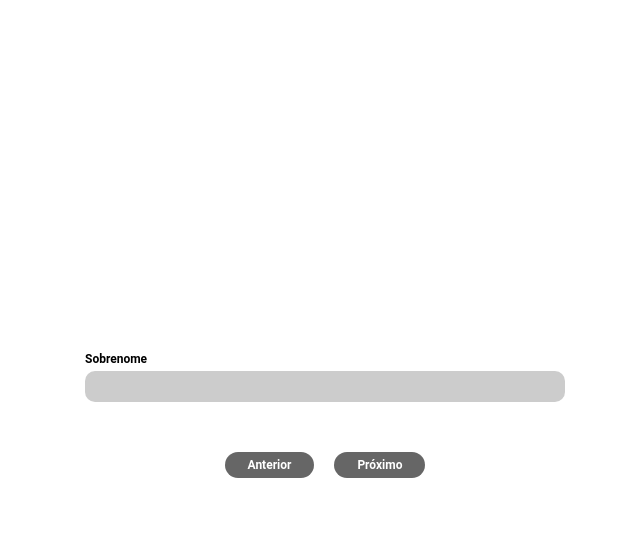
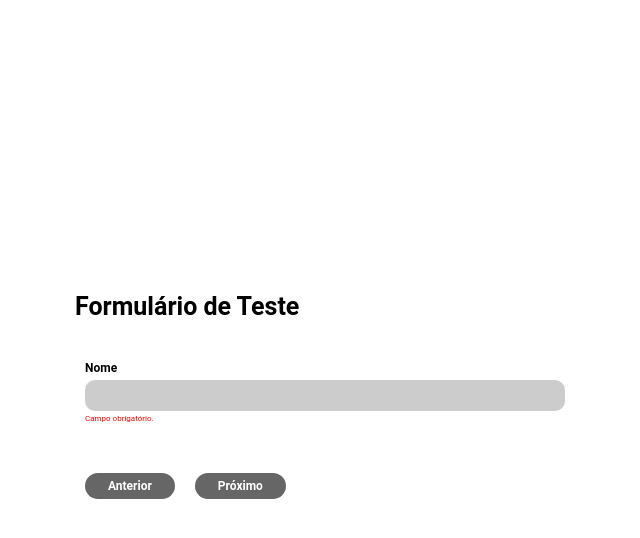
Before and after one commit to flavioms/form-step, a React (Create React App) app: page / in a window 1280 px wide. Both pictures are taken after a click on the button "Próximo". Shown: the top 538 px of the page, without its empty margins (315-955 px from the left). Built offline with nearby package versions, Linux system fonts and the light colour scheme.

Commit message:
feat: add formik

```diff
--- a/package.json
+++ b/package.json
@@ -6,6 +6,7 @@
     "@testing-library/jest-dom": "^5.11.4",
     "@testing-library/react": "^11.1.0",
     "@testing-library/user-event": "^12.1.10",
+    "formik": "^2.2.6",
     "framer-motion": "^3.2.2-rc.1",
     "polished": "^4.1.0",
     "react": "^17.0.1",
@@ -13,7 +14,8 @@
     "react-router-dom": "^5.2.0",
     "react-scripts": "4.0.1",
     "styled-components": "^5.2.1",
-    "web-vitals": "^0.2.4"
+    "web-vitals": "^0.2.4",
+    "yup": "^0.32.8"
   },
   "scripts": {
     "start": "react-scripts start",
--- a/src/components/Input/index.js
+++ b/src/components/Input/index.js
@@ -1,9 +1,18 @@
 import React from "react";
 import { string, func } from "prop-types";
 
-import { Container, Label, InputWrapper } from "./styles";
+import { Container, Label, InputWrapper, Error } from "./styles";
 
-const Input = ({ label, id, name, placeholder, value, onChange, ...props }) => {
+const Input = ({
+  label,
+  id,
+  name,
+  placeholder,
+  value,
+  onChange,
+  error,
+  ...props
+}) => {
   return (
     <Container>
       {label && <Label>{label}</Label>}
@@ -16,6 +25,7 @@ const Input = ({ label, id, name, placeholder, value, onChange, ...props }) => {
         onChange={onChange}
         {...props}
       />
+      {error && <Error>{error}</Error>}
     </Container>
   );
 };
@@ -24,6 +34,7 @@ Input.propTypes = {
   label: string,
   id: string,
   name: string,
+  error: string,
   placeholder: string,
   value: string,
   onChange: func,
@@ -33,6 +44,7 @@ Input.defaultProps = {
   label: "",
   id: "",
   name: "",
+  error: "",
   placeholder: "",
   value: "",
   onChange: () => {},
--- a/src/components/Input/styles.js
+++ b/src/components/Input/styles.js
@@ -37,3 +37,9 @@ export const InputWrapper = styled.input`
     border: 1px solid #666;
   }
 `;
+
+export const Error = styled.div`
+  font-size: 0.8rem;
+  color: red;
+  margin-top: 0.3rem;
+`;
--- a/src/pages/Home/components/Step1/index.js
+++ b/src/pages/Home/components/Step1/index.js
@@ -1,11 +1,21 @@
 import React from "react";
+import { useFormikContext } from "formik";
 import StepAnimated from "../StepAnimated";
 import Input from "../../../../components/Input";
 
 function Step1() {
+  const { values, errors, handleChange } = useFormikContext();
+
   return (
     <StepAnimated>
-      <Input label="Nome" id="firstName" name="firstName" />
+      <Input
+        label="Nome"
+        id="firstName"
+        name="firstName"
+        value={values.firstName}
+        error={errors.firstName}
+        onChange={handleChange}
+      />
     </StepAnimated>
   );
 }
--- a/src/pages/Home/components/Step2/index.js
+++ b/src/pages/Home/components/Step2/index.js
@@ -1,11 +1,21 @@
 import React from "react";
+import { useFormikContext } from "formik";
 import StepAnimated from "../StepAnimated";
 import Input from "../../../../components/Input";
 
 function Step2() {
+  const { values, errors, handleChange } = useFormikContext();
+
   return (
     <StepAnimated>
-      <Input label="Sobrenome" id="lastName" name="lastName" />
+      <Input
+        label="Sobrenome"
+        id="lastName"
+        name="lastName"
+        value={values.lastName}
+        error={errors.lastName}
+        onChange={handleChange}
+      />
     </StepAnimated>
   );
 }
--- a/src/pages/Home/components/Step3/index.js
+++ b/src/pages/Home/components/Step3/index.js
@@ -1,7 +1,15 @@
 import React from "react";
+import { useFormikContext } from "formik";
+import StepAnimated from "../StepAnimated";
 
 function Step3() {
-  return <div />;
+  const { values } = useFormikContext();
+
+  return (
+    <StepAnimated>
+      <h1>{`${values.firstName} ${values.lastName}`}</h1>
+    </StepAnimated>
+  );
 }
 
 export default Step3;
--- a/src/pages/Home/index.js
+++ b/src/pages/Home/index.js
@@ -1,17 +1,19 @@
 import React, { useState, useCallback } from "react";
+import { Formik } from "formik";
 import Step1 from "./components/Step1";
 import Step2 from "./components/Step2";
 import Step3 from "./components/Step3";
 import Button from "../../components/Button";
 import { Container, WrapperButtons } from "./styles";
+import validation from "./validation";
 
 const SwitchStep = ({ step }) => {
   switch (step) {
+    case 0:
+      return <Step1 />;
     case 1:
-      return <Step1 />;
+      return <Step2 />;
     case 2:
-      return <Step2 />;
-    case 3:
       return <Step3 />;
     default:
       return null;
@@ -19,27 +21,49 @@ const SwitchStep = ({ step }) => {
 };
 
 function Home() {
-  const [step, setStep] = useState(1);
+  const [step, setStep] = useState(0);
 
   const nextStep = useCallback(() => {
-    if (step <= 3) {
+    if (step <= 2) {
       setStep((old) => old + 1);
     }
   }, [step]);
 
   const prevStep = useCallback(() => {
-    if (step > 1) {
+    if (step > 0) {
       setStep((old) => old - 1);
     }
   }, [step]);
 
   return (
     <Container>
-      <SwitchStep step={step} />
-      <WrapperButtons>
-        <Button onClick={prevStep} label="Anterior" />
-        <Button onClick={nextStep} label="Próximo" />
-      </WrapperButtons>
+      <Formik
+        initialValues={{
+          firstName: "",
+          lastName: "",
+        }}
+        validationSchema={validation[step]}
+        validateOnBlur={false}
+        validateOnChange={false}
+        onSubmit={(values, actions) => {
+          nextStep();
+        }}
+      >
+        {(props) => (
+          <form>
+            <h1>Formulário de Teste</h1>
+            <SwitchStep step={step} />
+            <WrapperButtons>
+              <Button type="button" onClick={prevStep} label="Anterior" />
+              <Button
+                type="button"
+                onClick={() => props.handleSubmit()}
+                label={step === 2 ? "Confirmar" : "Próximo"}
+              />
+            </WrapperButtons>
+          </form>
+        )}
+      </Formik>
     </Container>
   );
 }
--- /dev/null
+++ b/src/pages/Home/validation.js
@@ -0,0 +1,17 @@
+import * as Yup from "yup";
+
+const schemaStep1 = Yup.object().shape({
+  firstName: Yup.string()
+    .min(3, "Mínimo de 3 caracteres")
+    .max(100, "Máximo de 100 caracteres")
+    .required("Campo obrigatório."),
+});
+
+const schemaStep2 = Yup.object().shape({
+  lastName: Yup.string()
+    .min(3, "Mínimo de 3 caracteres")
+    .max(100, "Máximo de 100 caracteres")
+    .required("Campo obrigatório."),
+});
+
+export default [schemaStep1, schemaStep2];
```
Also changed, not shown: 2 other files (tests, documents, lock files or other folders).
